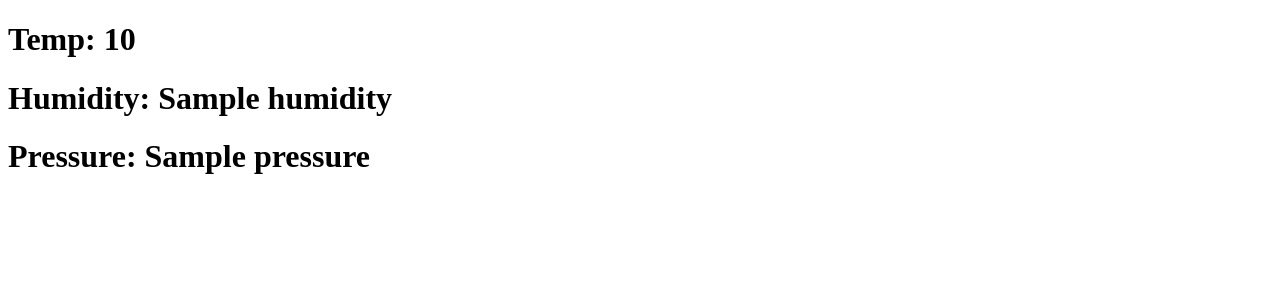
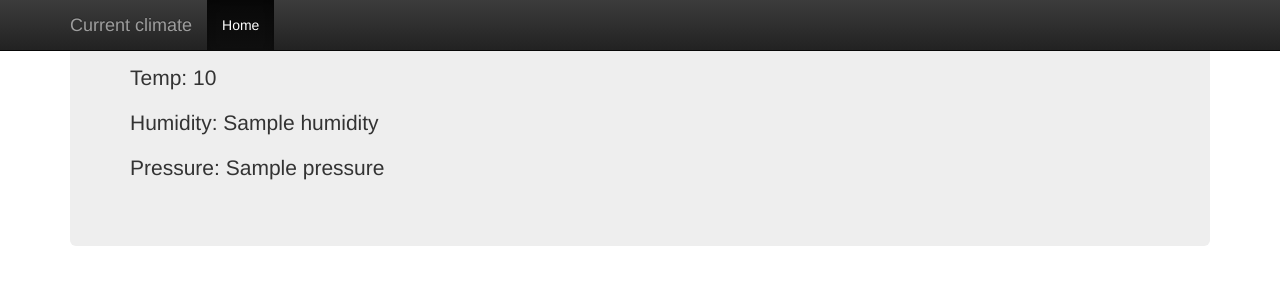
Before and after one commit to toma25/ClimateMonitor, a Flask app: template webapp/templates/temp.html in a window 1280 px wide. Shown: the top 300 px of the page. Run offline with Flask 2, Linux system fonts and the light colour scheme; the template is opened without the code that fills it: most values are stand-ins (such as "Sample title", 1, 10 or a date in 2020).

Commit message:
styled with bootstrap

```diff
--- a/webapp/templates/temp.html
+++ b/webapp/templates/temp.html
@@ -1,12 +1,60 @@
 <!DOCTYPE html>
 <html lang="en">
 <head>
-    <meta charset="UTF-8">
+    <meta charset="utf-8">
+    <meta http-equiv="X-UA-Compatible" content="IE=edge">
+    <meta name="viewport" content="width=device-width, initial-scale=1">
+    <!-- The above 3 meta tags *must* come first in the head; any other head content must come *after* these tags -->
+
     <title>Current climate</title>
+
+    <!-- Bootstrap core CSS -->
+    <link href="https://getbootstrap.com/docs/3.3/dist/css/bootstrap.min.css" rel="stylesheet">
+    <!-- Bootstrap theme -->
+    <link href="https://getbootstrap.com/docs/3.3/dist/css/bootstrap-theme.min.css" rel="stylesheet">
+    <!-- IE10 viewport hack for Surface/desktop Windows 8 bug -->
+    <link href="https://getbootstrap.com/docs/3.3/assets/css/ie10-viewport-bug-workaround.css" rel="stylesheet">
+
+    <!-- Custom styles for this template -->
+    <link href="theme.css" rel="stylesheet">
+
+    <!-- HTML5 shim and Respond.js for IE8 support of HTML5 elements and media queries -->
+    <!--[if lt IE 9]>
+    <script src="https://oss.maxcdn.com/html5shiv/3.7.3/html5shiv.min.js"></script>
+    <script src="https://oss.maxcdn.com/respond/1.4.2/respond.min.js"></script>
+    <![endif]-->
 </head>
 <body>
-    <h1>Temp: {{ climate.temp }}</h1>
-    <h1>Humidity: {{ climate.humidity }}</h1>
-    <h1>Pressure: {{ climate.pressure }}</h1>
+<!-- Fixed navbar -->
+<nav class="navbar navbar-inverse navbar-fixed-top">
+    <div class="container">
+        <div class="navbar-header">
+            <button type="button" class="navbar-toggle collapsed" data-toggle="collapse" data-target="#navbar"
+                    aria-expanded="false" aria-controls="navbar">
+                <span class="sr-only">Toggle navigation</span>
+                <span class="icon-bar"></span>
+                <span class="icon-bar"></span>
+                <span class="icon-bar"></span>
+            </button>
+            <a class="navbar-brand" href="#">Current climate</a>
+        </div>
+        <div id="navbar" class="navbar-collapse collapse">
+            <ul class="nav navbar-nav">
+                <li class="active"><a href="#">Home</a></li>
+            </ul>
+        </div><!--/.nav-collapse -->
+    </div>
+</nav>
+
+<div class="container theme-showcase" role="main">
+
+    <!-- Main jumbotron for a primary marketing message or call to action -->
+    <div class="jumbotron">
+        <p></p>
+        <p>Temp: {{ climate.temp }}</p>
+        <p>Humidity: {{ climate.humidity }}</p>
+        <p>Pressure: {{ climate.pressure }}</p>
+    </div>
+</div>
 </body>
 </html>
```
Also changed, not shown: webapp/sensors.py (+4 -4 lines).
